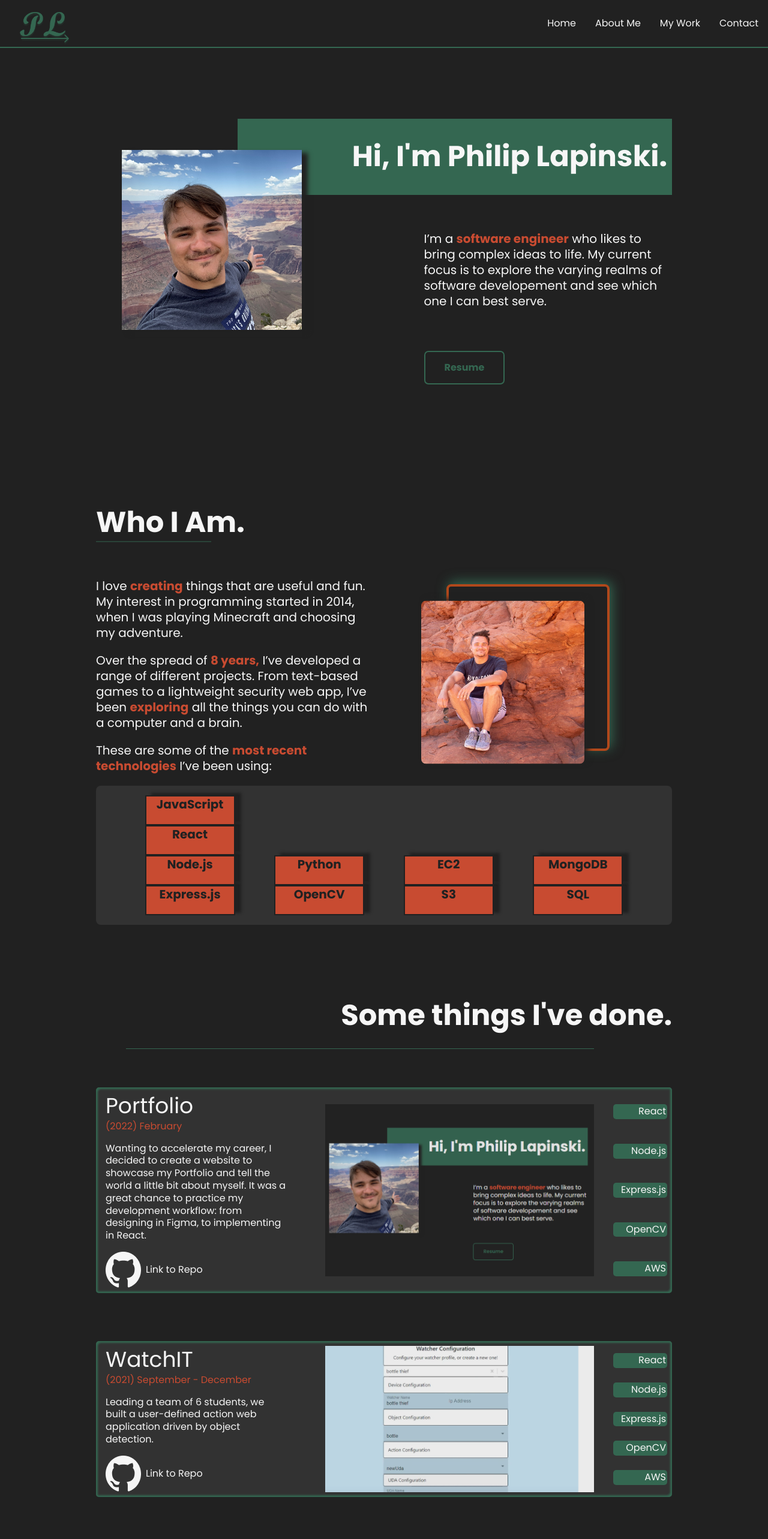
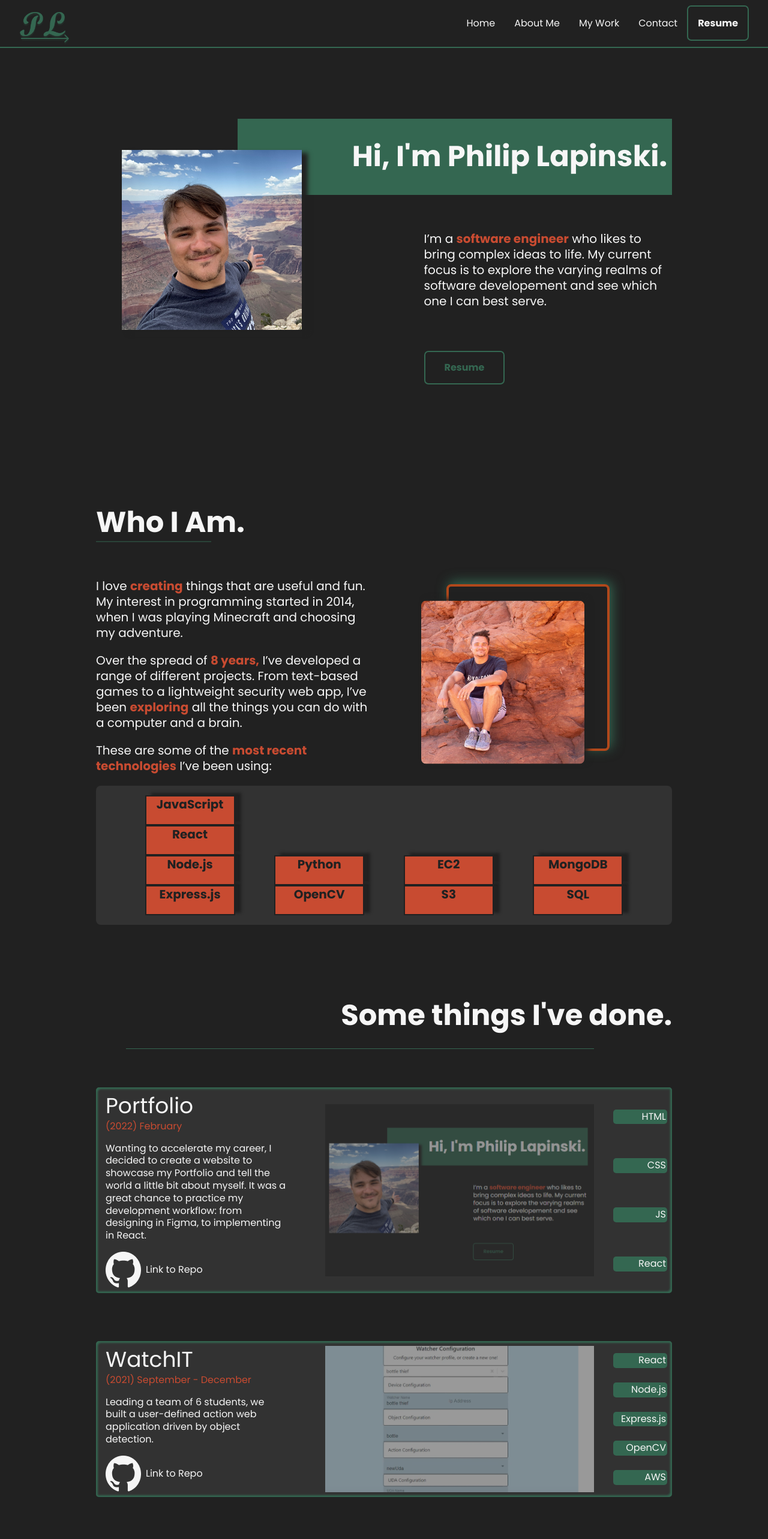
Before and after one commit to PolskaTag/PolskaTag.github.io, a React (Create React App) app: page / in a window 1280 px wide. Shown: the top 2566 px of the page at 60% size. Built offline with nearby package versions, Linux system fonts and the light colour scheme.

Commit message:
Added Resume to Navbar

```diff
--- a/src/App.css
+++ b/src/App.css
@@ -120,7 +120,7 @@ body {
   position: relative;
   width: 100%;
   counter-reset: item 0;
-  z-index: 12;
+  z-index: 99;
   border-bottom: 2px var(--clr-accent) solid;
 }
 
@@ -132,6 +132,7 @@ body {
 
 .nav-links {
   display: flex;
+  margin-right: 2rem;
 }
 
 .main-nav ul {
@@ -578,6 +579,7 @@ body {
   transform: scale(1.2);
   height: auto;
   transition: var(--transition);
+  opacity: 0.98;
 }
 
 .project1 {
@@ -585,7 +587,7 @@ body {
   background-repeat: no-repeat;
   background-position: center;
   background-size: 100%;
-  opacity: 0.9;
+  opacity: 0.5;
 }
 
 .project2 {
@@ -593,7 +595,7 @@ body {
   background-repeat: no-repeat;
   background-position: center;
   background-size: 100%;
-  opacity: 0.9;
+  opacity: 0.5;
 }
 
 .project3 {
@@ -601,6 +603,7 @@ body {
   background-repeat: no-repeat;
   background-position: center;
   background-size: 100%;
+  opacity: 0.5;
 }
 
 .work-item-right {
@@ -730,5 +733,8 @@ body {
   text-align: center;
   margin-top: 0.5rem;
   margin-bottom: 0;
+}
+
+.creds span {
   color: var(--clr-accent);
 }
--- a/src/components/Navbar.js
+++ b/src/components/Navbar.js
@@ -1,4 +1,5 @@
 import pl from "../resources/PL.png";
+import resume from "../resources/PhilipLapinskiResume.pdf";
 
 function Navbar() {
   const activateHamburger = (e) => {
@@ -41,6 +42,11 @@ function Navbar() {
             <li>
               <a href="#contact">Contact</a>
             </li>
+            <li>
+              <a className="resume" href={resume} target="_blank">
+                Resume
+              </a>
+            </li>
           </ul>
           <div className="burger" onClick={activateHamburger}>
             <div className="burger-line1"></div>
--- a/src/components/Work.js
+++ b/src/components/Work.js
@@ -31,11 +31,10 @@ function Work() {
         <div className="work-item-mid project1"></div>
         <div className="work-item-right">
           <ul>
+            <li>HTML</li>
+            <li>CSS</li>
+            <li>JS</li>
             <li>React</li>
-            <li>Node.js</li>
-            <li>Express.js</li>
-            <li>OpenCV</li>
-            <li>AWS</li>
           </ul>
         </div>
       </div>
```
